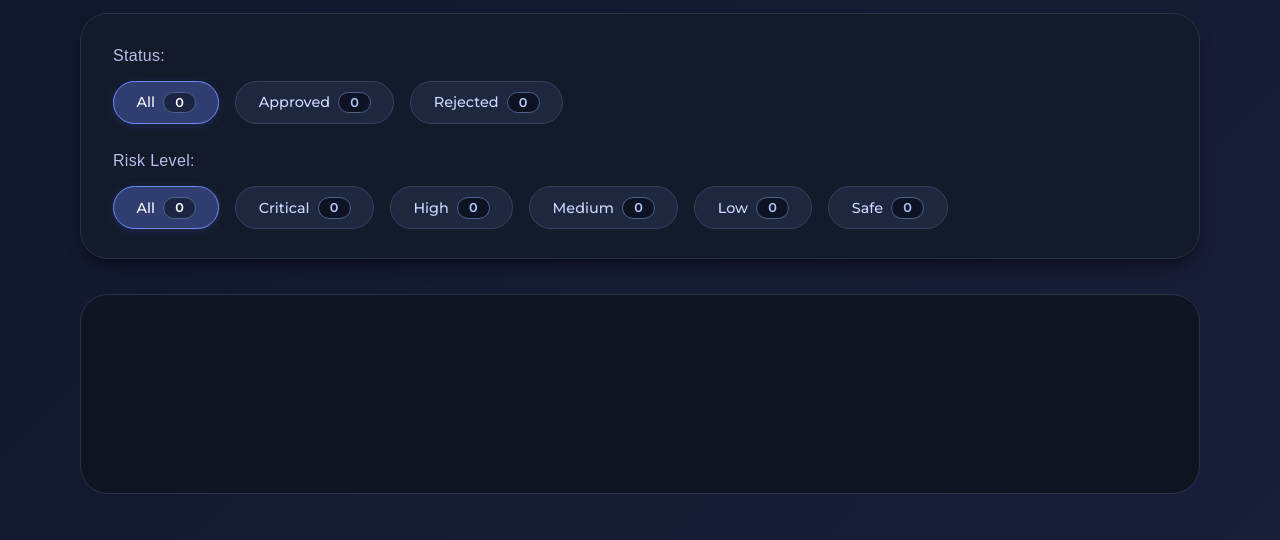
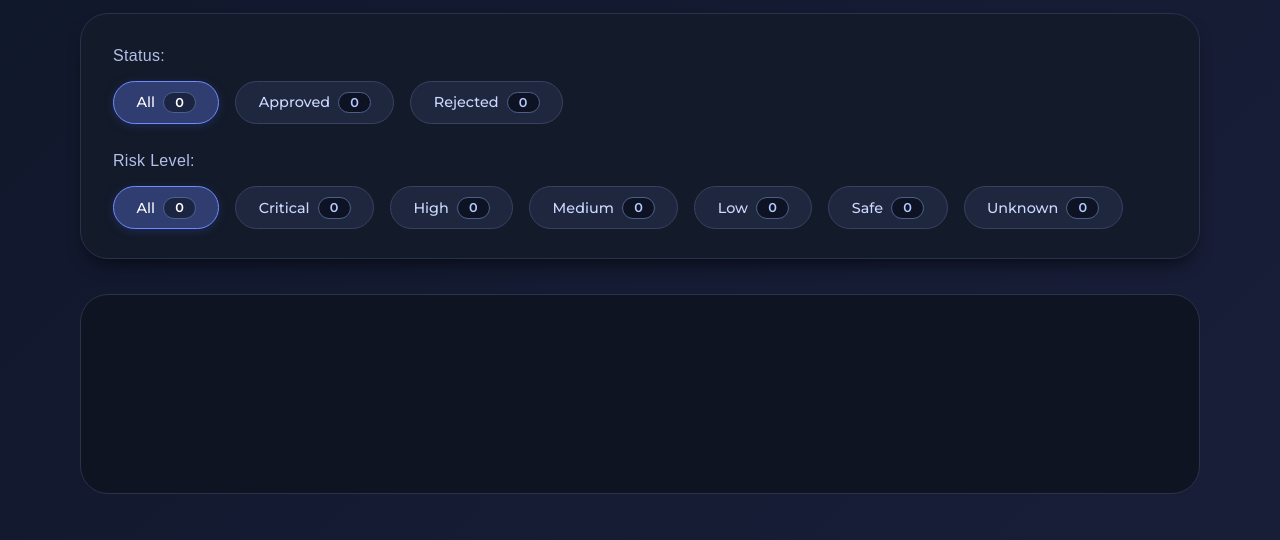
Before and after one commit to TiffnieXAI/AegisMain, a plain HTML site: page frontend/historyPage.html in a window 1280 px wide. Shown: the part 260-800 px from the top of the page. Drawn offline with nearby package versions, Linux system fonts and the light colour scheme; a web font is replaced by a local one.

Commit message:
history html update

```diff
--- a/frontend/historyPage.html
+++ b/frontend/historyPage.html
@@ -65,6 +65,7 @@
                         <button class="filter-btn" data-risk="medium">Medium <span class="count" id="riskMedium">0</span></button>
                         <button class="filter-btn" data-risk="low">Low <span class="count" id="riskLow">0</span></button>
                         <button class="filter-btn" data-risk="safe">Safe <span class="count" id="riskSafe">0</span></button>
+                        <button class="filter-btn" data-risk="unknown">Unknown <span class="count" id="riskUnknown">0</span></button>
                     </div>
                 </div>
             </div>
```
